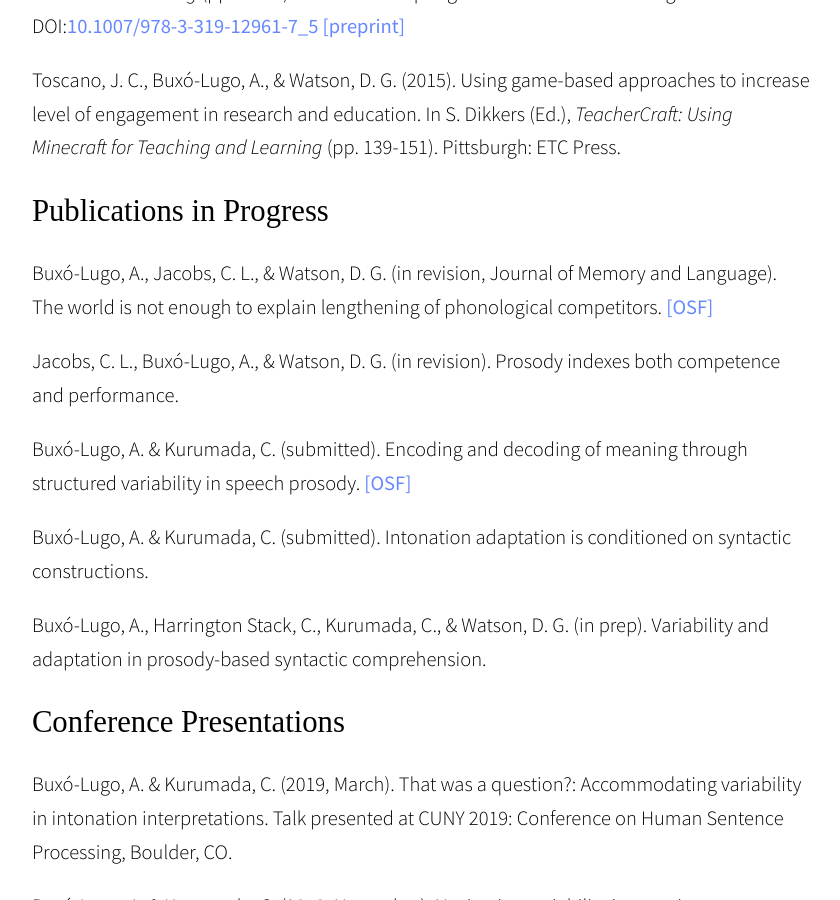
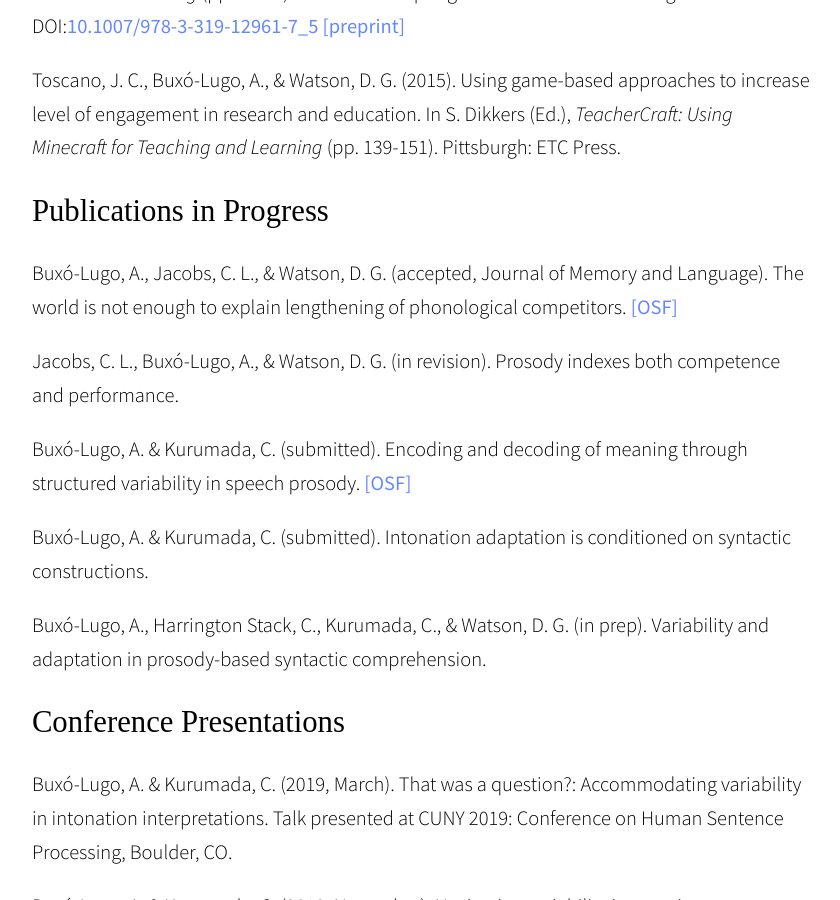
Before and after one commit to abuxolugo/abuxolugo.github.io, a Jekyll site: the page built from publications.md, in a window 1280 px wide and 900 px high, scrolled down 639 px. Shown: the whole window, without its empty margins (219-1059 px from the left). Built offline with Jekyll 4.4.1, drawn with Linux system fonts in a browser that asks for light colours; some web fonts are replaced.

Commit message:
Update publications.md

```diff
--- a/publications.md
+++ b/publications.md
@@ -14,7 +14,7 @@ Toscano, J. C., Buxó-Lugo, A., & Watson, D. G. (2015). Using game-based approac
 
 ## Publications in Progress
 
-Buxó-Lugo, A., Jacobs, C. L., & Watson, D. G. (in revision, Journal of Memory and Language). The world is not enough to explain lengthening of phonological competitors. [[OSF]](https://osf.io/ef5wu/)
+Buxó-Lugo, A., Jacobs, C. L., & Watson, D. G. (accepted, Journal of Memory and Language). The world is not enough to explain lengthening of phonological competitors. [[OSF]](https://osf.io/ef5wu/)
 
 Jacobs, C. L., Buxó-Lugo, A., & Watson, D. G. (in revision). Prosody indexes both competence and performance.
 
```
